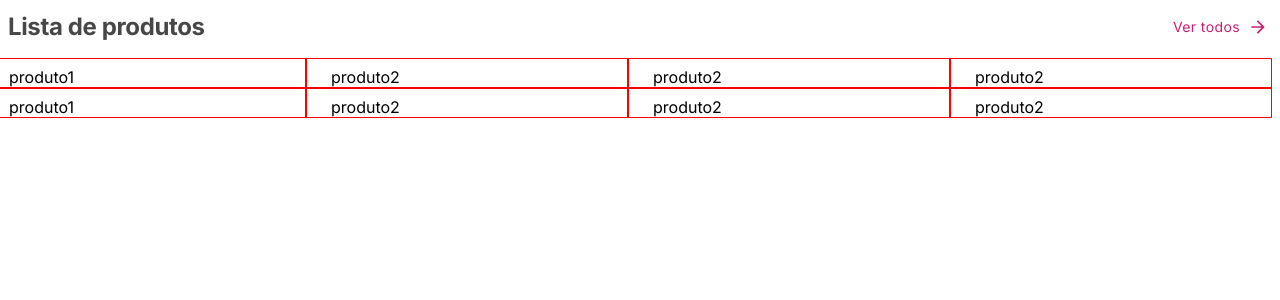
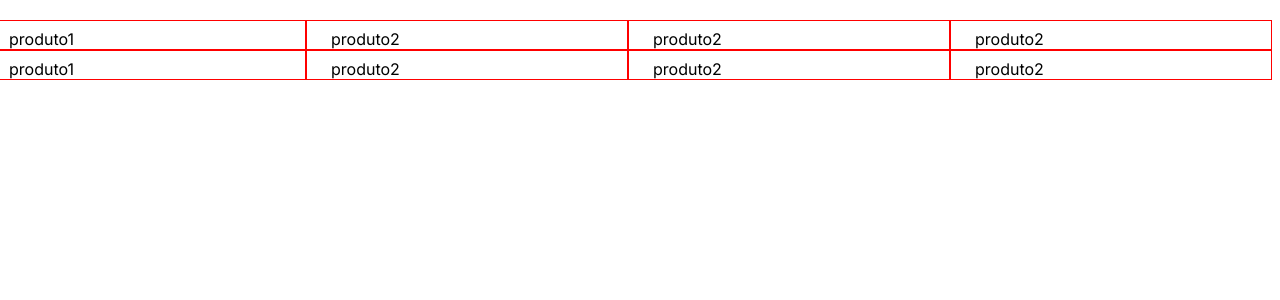
Before and after one commit to FS10-digitalcollege/digital-store, a React (Vite) app: page / in a window 1280 px wide. Shown: the top 300 px of the page. Built offline with nearby package versions, Linux system fonts and the light colour scheme.

Commit message:
componente incompleto, aguardando componente produto

```diff
--- a/src/components/ListaDeProdutos/index.jsx
+++ b/src/components/ListaDeProdutos/index.jsx
@@ -1,8 +1,8 @@
-import { ArrowForward, Visibility } from '@mui/icons-material';
-import { Box, Button, Chip, Grid, Typography } from '@mui/material';
+import { ArrowForward } from '@mui/icons-material';
+import { Box, Button, Grid, Typography } from '@mui/material';
 import React from 'react';
 
-const ListaDeProdutos = () => {
+const ListaDeProdutos = (props) => {
     return(
         <>
             <Box
@@ -20,7 +20,8 @@ const ListaDeProdutos = () => {
                         fontSize:'24px',
                         fontWeight:'bold',
                         color:'#474747',
-                        lineHeight: '38px'}}>Lista de produtos</Typography>
+                        lineHeight: '38px'}}>{props.titulo}</Typography>
+                { props.visivel ?
                 <Button
                     endIcon={<ArrowForward/>}
                     sx={
@@ -31,6 +32,7 @@ const ListaDeProdutos = () => {
                                 backgroundColor:'transparent'
                             }
                         }}>Ver todos</Button>
+                : ''}
             </Box>
             <Grid container rowSpacing={1} columnSpacing={{ xs: 1, sm: 2, md: 3 }}>
                 <Grid item sm={3} xs={12} sx={{border: '1px solid red'}}>produto1</Grid>
```
